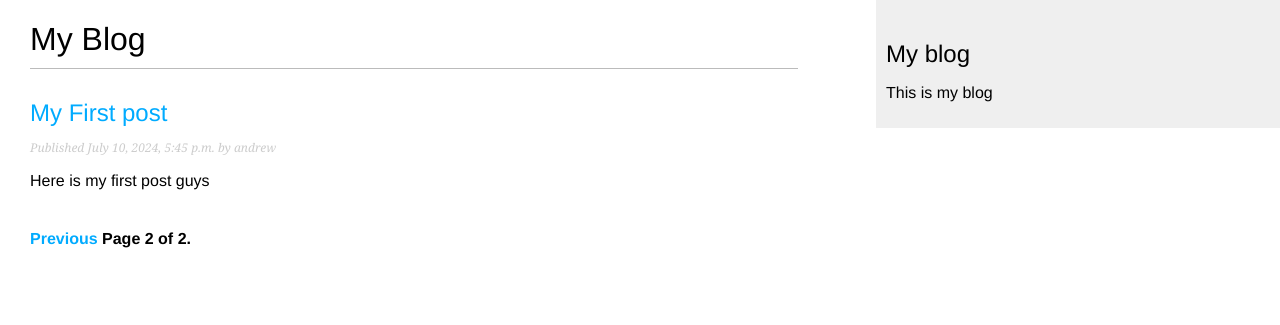
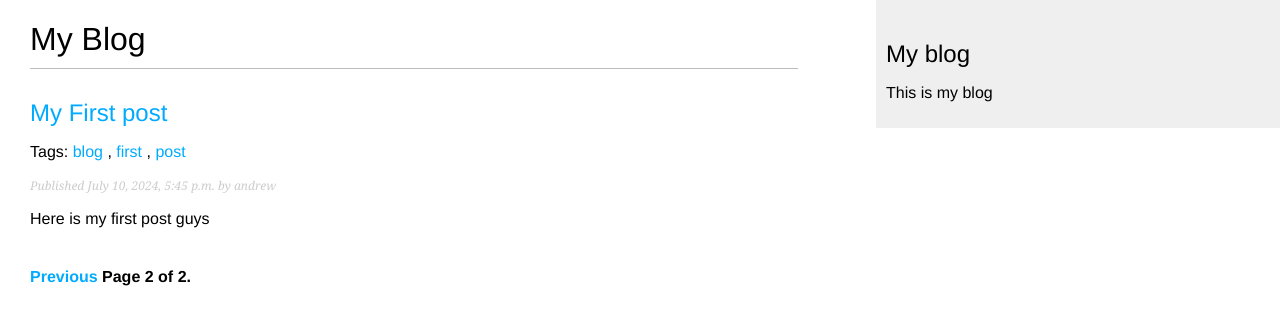
Before and after one commit to Andrew-oduola/django-blog-site, a Django app: page /blog/?page=2 in a window 1280 px wide. Shown: the top 325 px of the page. Run offline with Django 5.2, Linux system fonts and the light colour scheme; data comes from the database, SQL or seed files in the repository; both versions use the stored data as it was after the commit; parts of the project's set-up code (start-up, migrations or seed data) failed here and were passed over.

Commit message:
tags functionality

```diff
--- a/mysite/blog/models.py
+++ b/mysite/blog/models.py
@@ -2,6 +2,7 @@ from django.db import models
 from django.utils import timezone
 from django.contrib.auth.models import User
 from django.urls import reverse
+from taggit.managers import TaggableManager
 # Create your models here.
 
 class PublishedManager(models.Manager):
@@ -36,6 +37,7 @@ class Post(models.Model):
 
     objects = models.Manager() # default manager
     published = PublishedManager() # Custom Manager
+    tags = TaggableManager()
 
 
     class Meta:
--- a/mysite/blog/templates/blog/post/list.html
+++ b/mysite/blog/templates/blog/post/list.html
@@ -4,16 +4,27 @@
 
 {% block content %}
     <h1>My Blog</h1>
+    {% if tag %}
+        <h2>Posts tagged with "{{ tag.name }}"</h2>
+    {% endif %}
     {% for post in posts %}
         <h2>
             <a href="{{ post.get_absolute_url }}">
                 {{ post.title }}
             </a>
         </h2>
+        <p class="tags">Tags:
+            {% for tag in post.tags.all %}
+                <a href="{% url 'blog:post_list_by_tag' tag.slug %}">
+                    {{ tag.name }}
+                </a>
+                {% if not forloop.last %}, {% endif %}
+            {% endfor %}
+        </p>
         <p class="date">
             Published {{ post.publish }} by {{ post.author }}
         </p>
         {{ post.body|truncatewords:30|linebreaks }}
     {% endfor %}
-    {% include "pagination.html" with page=page_obj %}
+    {% include "pagination.html" with page=posts %}
 {% endblock %}
--- a/mysite/blog/urls.py
+++ b/mysite/blog/urls.py
@@ -4,11 +4,14 @@ from . import views
 app_name = 'blog'
 
 urlpatterns = [
-    # path('', views.post_list, name='post_list'),
-    path('', views.PostListView.as_view(), name='post_list'),
+
+    path('', views.post_list, name='post_list'),
+#     path('', views.PostListView.as_view(), name='post_list'),
+    path('tag/<slug:tag_slug>/', views.post_list, name='post_list_by_tag'),
     path('<int:year>/<int:month>/<int:day>/<slug:post>/',
          views.post_detail, name='post_detail'),
     path('<int:post_id>/share/',  views.post_share, name="post_share"),
     path('<int:post_id>/comment/',
          views.post_comment, name='post_comment'),
+
 ]
--- a/mysite/blog/views.py
+++ b/mysite/blog/views.py
@@ -4,13 +4,20 @@ from django.core.paginator import Paginator, EmptyPage, PageNotAnInteger
 from django.views.generic import ListView
 from django.core.mail import send_mail, EmailMessage
 from django.views.decorators.http import require_POST
+from django.db.models import Count
 
 from .models import Post, Comment
 from .forms import EmailPostForm, CommentForm
 
+from taggit.models import Tag
+
 # Create your views here.
-def post_list(request):
+def post_list(request, tag_slug=None):
     post_list = Post.published.all()
+    tag = None
+    if tag_slug:
+        tag = get_object_or_404(Tag, slug=tag_slug)
+        post_list = post_list.filter(tags__in=[tag])
     # Pagination with 3 posts per page
     paginator = Paginator(post_list, 3)
     page_number = request.GET.get('page', 1)
@@ -20,7 +27,10 @@ def post_list(request):
         posts = paginator.page(1)
     except EmptyPage:
         posts = paginator.page(paginator.num_pages)
-    return render(request, 'blog\post\list.html', {'posts': posts})
+    return render(request,
+                  'blog\post\list.html',
+                  {'posts': posts,
+                   'tags': tag})
 
 def post_detail(request, year, month, day, post):
     """try:
--- a/mysite/mysite/settings.py
+++ b/mysite/mysite/settings.py
@@ -38,6 +38,7 @@ INSTALLED_APPS = [
     "django.contrib.messages",
     "django.contrib.staticfiles",
     "blog.apps.BlogConfig",
+    "taggit",
 ]
 
 MIDDLEWARE = [
```
Also changed, not shown: mysite/blog/migrations/0004_post_tags.py (added), mysite/blog/templates/blog/post/detail.html (line endings or trailing spaces), mysite/db.sqlite3.
